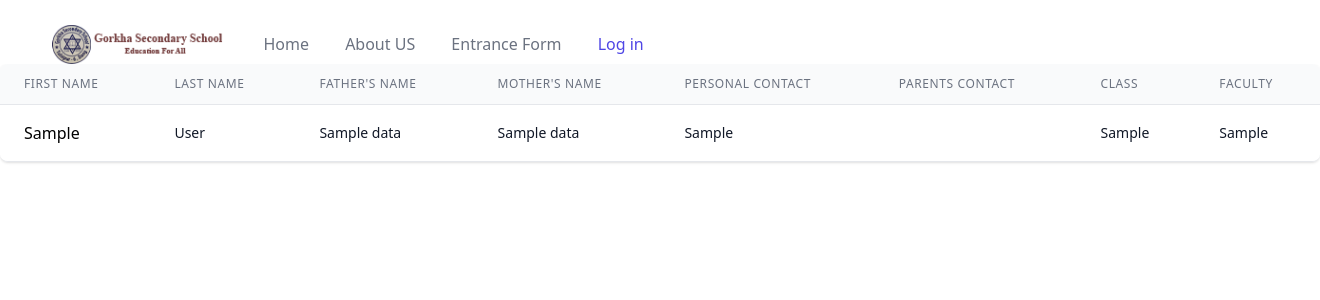
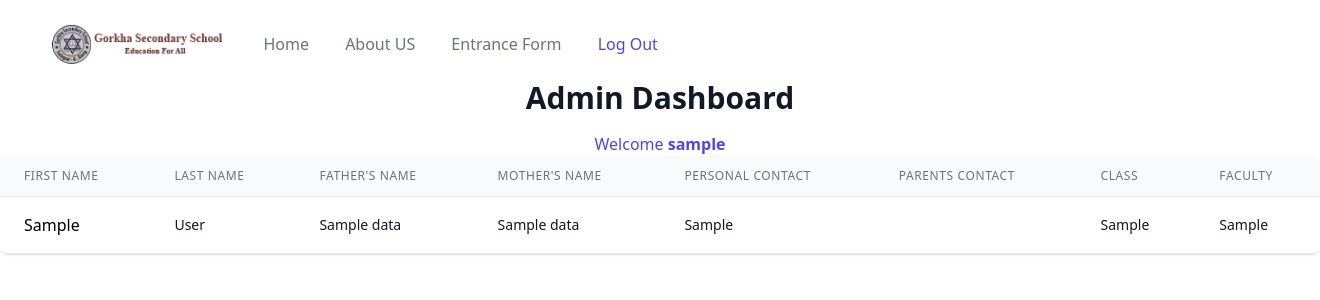
Before and after one commit to SandipSapkota9844/entrance, a PHP site: page /dashboard.php in a window 1320 px wide; the page is wider, and only the part inside the window is pictured. Shown: the top 300 px of that part. Run offline with PHP 8.4, Linux system fonts and the light colour scheme; the visitor is signed in with stand-in values (Sample User, id 1); tables that the repository leaves empty or names only in its code hold one stand-in row (values such as "Sample post"); some libraries are stand-ins or nearby versions; some web fonts are replaced.

Commit message:
logout and security

```diff
--- a/about.php
+++ b/about.php
@@ -10,7 +10,7 @@
 </head>
 <body>
 
-<?php include 'navbar.php';?>
+<?php include 'include/navbar.php';?>
 
 </body>
 
--- a/dashboard.php
+++ b/dashboard.php
@@ -1,5 +1,18 @@
+<?php
+session_start();
+
+if (!isset($_SESSION['loggedin']) || $_SESSION['loggedin'] != true) {
+  header("location: login.php");
+  exit;
+}
+
+?>
+
+
+
 <!DOCTYPE html>
 <html lang="en">
+
 <head>
   <meta charset="UTF-8">
   <meta http-equiv="X-UA-Compatible" content="IE=edge">
@@ -7,9 +20,93 @@
   <title>Document</title>
   <?php include 'include/scripts.php'; ?>
 </head>
+
 <body>
-    <?php include 'include/navbar.php'; ?>
+<div class="relative bg-white overflow-hidden">
+  <div class="max-w-7xl mx-auto">
+    <div class=" ">
+      <svg class="hidden lg:block absolute right-0 inset-y-0 h-full w-48 text-white transform translate-x-1/2" fill="currentColor" viewBox="0 0 100 100" preserveAspectRatio="none" aria-hidden="true">
+        <polygon points="50,0 100,0 50,100 0,100" />
+      </svg>
+
+      <div>
+        <div class="relative pt-6 px-4 sm:px-6 lg:px-8">
+          <nav class="relative flex items-center justify-between sm:h-10 lg:justify-start" aria-label="Global">
+            <div class="flex items-center flex-grow flex-shrink-0 lg:flex-grow-0">
+              <div class="flex items-center justify-between w-full md:w-auto">
+                <a href="index.php">
+                  <span class="sr-only">Workflow</span>
+                  <img class="h-8 w-auto sm:h-10" src="img/logo.png">
+                </a>
+                <div class="-mr-2 flex items-center md:hidden">
+                  <button id="btn1" type="button" class="bg-white rounded-md p-2 inline-flex items-center justify-center text-gray-400 hover:text-gray-500 hover:bg-gray-100 focus:outline-none focus:ring-2 focus:ring-inset focus:ring-indigo-500" aria-expanded="false">
+                    <span class="sr-only">Open main menu</span>
+                    <!-- Heroicon name: outline/menu -->
+                    <svg class="h-6 w-6" xmlns="http://www.w3.org/2000/svg" fill="none" viewBox="0 0 24 24" stroke="currentColor" aria-hidden="true">
+                      <path stroke-linecap="round" stroke-linejoin="round" stroke-width="2" d="M4 6h16M4 12h16M4 18h16" />
+                    </svg>
+                  </button>
+                </div>
+              </div>
+            </div>
+            <div class="hidden md:block md:ml-10 md:pr-4 md:space-x-8">
+              <a href="index.php" class="font-medium text-gray-500 hover:text-gray-900">Home</a>
+
+              <a href="about.php" class="font-medium text-gray-500 hover:text-gray-900">About US</a>
+
+              <a href="form.php" class="font-medium text-gray-500 hover:text-gray-900">Entrance Form</a>
+
+
+
+              <a href="logout.php" class="font-medium text-indigo-600 hover:text-indigo-500">Log Out</a>
+            </div>
+          </nav>
+        </div>
+        <div class="absolute z-10 top-0 inset-x-0 p-2 transition transform origin-top-right md:hidden">
+          <div class="rounded-lg shadow-md bg-white ring-1 ring-black ring-opacity-5 overflow-hidden">
+            <div class="px-5 pt-4 flex items-center justify-between">
+              <div>
+                <img class="h-8 w-auto" src="../img/logo.png" alt="">
+              </div>
+              <div class="-mr-2">
+                <button id="btn" type="button" class="bg-white rounded-md p-2 inline-flex items-center justify-center text-gray-400 hover:text-gray-500 hover:bg-gray-100 focus:outline-none focus:ring-2 focus:ring-inset focus:ring-indigo-500">
+                  <span class="sr-only">Close main menu</span>
+                  <!-- Heroicon name: outline/x -->
+                  <svg class="h-6 w-6" xmlns="http://www.w3.org/2000/svg" fill="none" viewBox="0 0 24 24" stroke="currentColor" aria-hidden="true">
+                    <path stroke-linecap="round" stroke-linejoin="round" stroke-width="2" d="M6 18L18 6M6 6l12 12" />
+                  </svg>
+                </button>
+              </div>
+            </div>
+            <div class="px-2 pt-2 pb-3 space-y-1">
+              <a href="#" class="block px-3 py-2 rounded-md text-base font-medium text-gray-700 hover:text-gray-900 hover:bg-gray-50">Home</a>
+
+              <a href="about.php" class="block px-3 py-2 rounded-md text-base font-medium text-gray-700 hover:text-gray-900 hover:bg-gray-50">About Us</a>
+
+              <a href="form.php" class="block px-3 py-2 rounded-md text-base font-medium text-gray-700 hover:text-gray-900 hover:bg-gray-50">Entrance Form</a>
+
+
+            </div>
+            <a href="logout.php" class="block w-full px-5 py-3 text-center font-medium text-indigo-600 bg-gray-50 hover:bg-gray-100">
+              Log Out
+            </a>
+          </div>
+        </div>
+      </div>
+
+
+    </div>
+  </div>
+
+</div>
   <div class="flex flex-col">
+
+    <h1 class=" py-4 text-center text-3xl font-extrabold text-gray-900">
+      Admin Dashboard </h1>
+
+    <span class="  px-1 text-center font-medium text-indigo-600 hover:text-indigo-500">
+      Welcome <strong><?php echo $_SESSION['username']; ?></strong>
+    </span>
     <div class="-my-2 overflow-x-auto sm:-mx-6 lg:-mx-8">
       <div class="py-2 align-middle inline-block min-w-full sm:px-6 lg:px-8">
         <div class="shadow overflow-hidden border-b border-gray-200 sm:rounded-lg">
@@ -55,7 +152,7 @@
               $selectquery = "SELECT * FROM `data`";
               $query = mysqli_query($conn, $selectquery);
 
-         while($result = mysqli_fetch_assoc($query)){
+              while ($result = mysqli_fetch_assoc($query)) {
               ?>
                 <tr>
                   <td class="px-6 py-4 whitespace-nowrap">
@@ -80,7 +177,8 @@
                   </td>
                   <td class="px-6 py-4 whitespace-nowrap">
                     <div class="text-sm text-gray-900"><?php echo $result['class']; ?></div>
-              </td><td class="px-6 py-4 whitespace-nowrap">
+                  </td>
+                  <td class="px-6 py-4 whitespace-nowrap">
                     <div class="text-sm text-gray-900"><?php echo $result['faculty']; ?></div>
                   </td>
                 </tr>
@@ -100,5 +198,9 @@
       </div>
     </div>
   </div>
+
+
+
 </body>
+
 </html>
```
Also changed, not shown: login.php (+6 -2 lines), logout.php (added, +9 -0 lines). Lines whose indentation alone changed are shown as unchanged.
